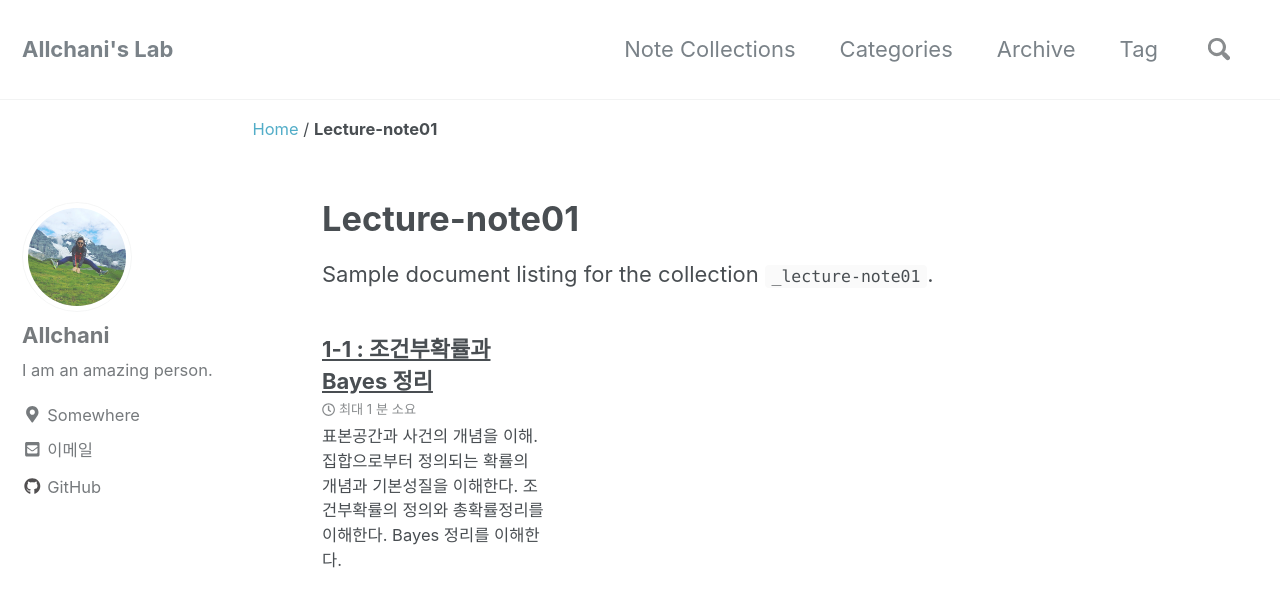
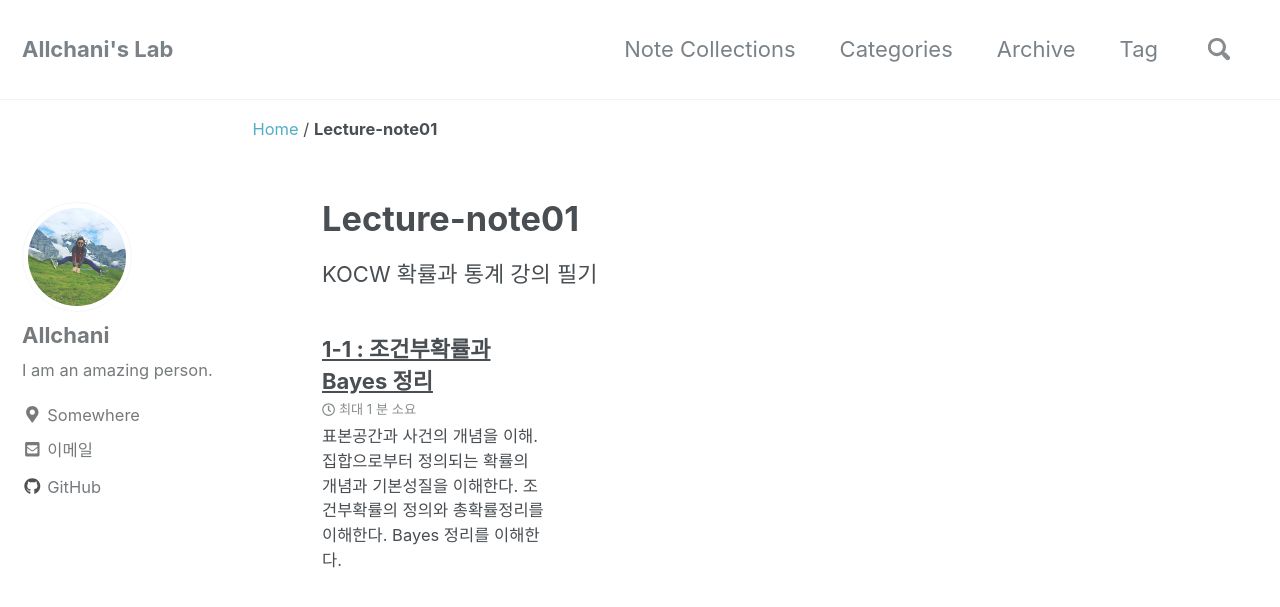
Before and after one commit to allchani/allchani_lab, a Jekyll site: the page built from docs/_pages/lecture-note01.md, in a window 1280 px wide and 900 px high. Shown: the top 607 px of the window. Built offline with Jekyll 4.4.1, drawn with Linux system fonts in a browser that asks for light colours; nearby versions of some CDN libraries.

```diff
--- a/docs/_includes/scripts.html
+++ b/docs/_includes/scripts.html
@@ -25,9 +25,9 @@
 {% endif %}
 
 {% if page.mathjax %}
-<script type="text/javascript" async
-  src="https://cdn.mathjax.org/mathjax/latest/MathJax.js?config=TeX-MML-AM_CHTML">
-</script>
+  <script type="text/javascript" async
+    src="https://cdn.mathjax.org/mathjax/latest/MathJax.js?config=TeX-MML-AM_CHTML">
+  </script>
 {% endif %}
 
 {% include analytics.html %}
--- a/docs/_pages/lecture-note01.md
+++ b/docs/_pages/lecture-note01.md
@@ -7,4 +7,4 @@ entries_layout: grid
 classes: wide
 ---
 
-Sample document listing for the collection `_lecture-note01`.
+KOCW 확률과 통계 강의 필기
```
Also changed, not shown: docs/_lecture-note01/01. bayes.md (+1 -1 lines).
